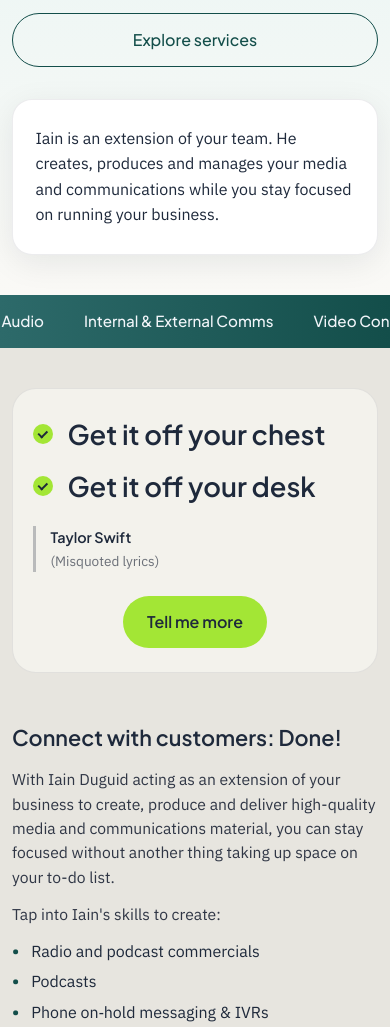
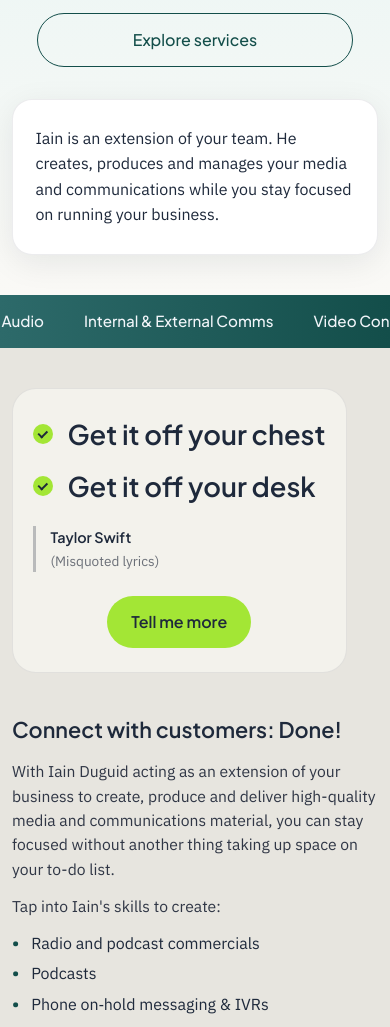
Before and after one commit to Hi-sodoozy/jubilant-winner, a plain HTML site: page index.html in a window 390 px wide. Shown: the part 257-1284 px from the top of the page. Drawn offline with Linux system fonts and the light colour scheme.

Commit message:
Add files via upload

```diff
--- a/styles-light.css
+++ b/styles-light.css
@@ -1950,15 +1950,34 @@
   font-size: 0.95rem;
 }
 
-/* Responsive */
+/* Responsive – smaller screens: single-column, explicit scroll order */
 @media (max-width: 960px) {
   .hero-inner {
-    grid-template-columns: 1fr;
+    display: flex;
+    flex-direction: column;
     gap: 2rem;
-  }
+    grid-template-columns: unset;
+  }
+  .hero-content {
+    order: 1;
+  }
+  .hero-right {
+    order: 2;
+  }
+
   .section-two-col .section-inner {
-    grid-template-columns: 1fr;
-  }
+    display: flex;
+    flex-direction: column;
+    gap: 2.5rem;
+    grid-template-columns: unset;
+  }
+  .section-two-col .section-inner > div:first-child {
+    order: 1;
+  }
+  .section-two-col .section-inner > div:last-child {
+    order: 2;
+  }
+
   .cards-grid {
     grid-template-columns: 1fr;
   }
```
